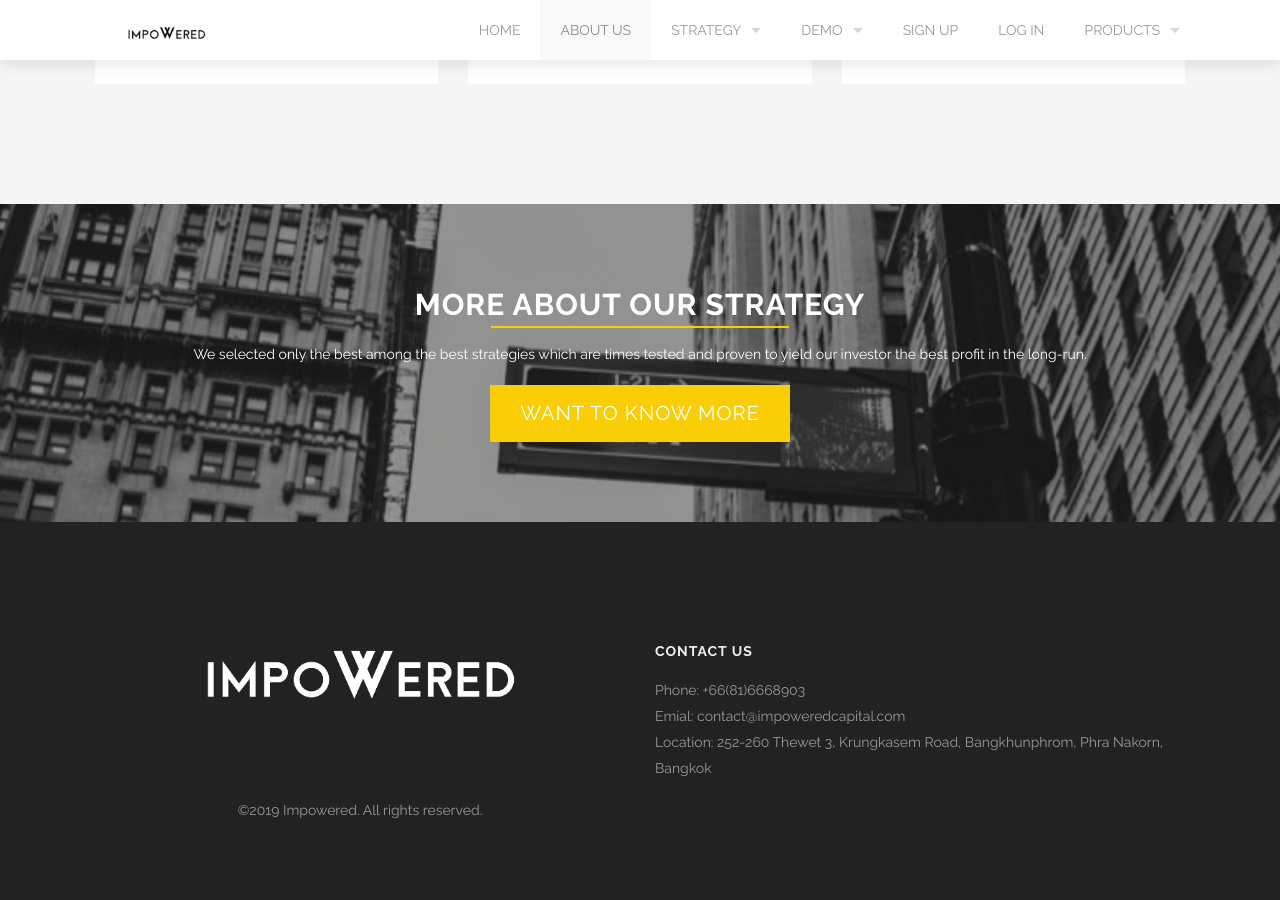
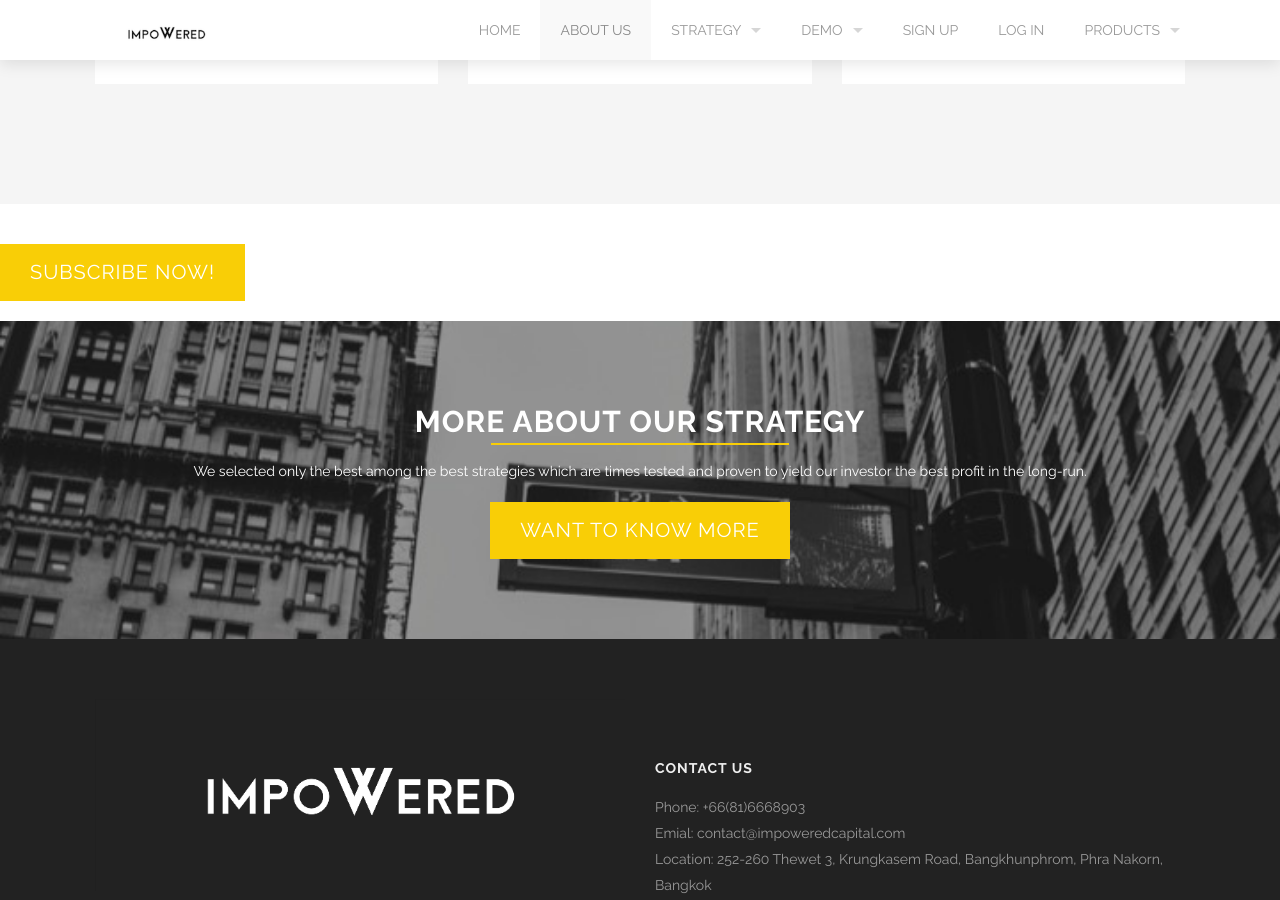
Before and after one commit to impoweredcapital/investmentplatform, a Jekyll site: the page built from impproduct.html, in a window 1280 px wide and 900 px high, scrolled down 942 px. Built offline with Jekyll 4.4.1, drawn with Linux system fonts in a browser that asks for light colours.

Commit message:
Update impproduct.html

```diff
--- a/impproduct.html
+++ b/impproduct.html
@@ -94,6 +94,10 @@ testimonials:
   <div class='two spacing'></div>
 </div>
 
+<div class='two spacing'></div>
+
+<a class='large button' href='yourcart.html'>Subscribe Now!</a>
+
 
 
 {% include our-customers.html %}
```
